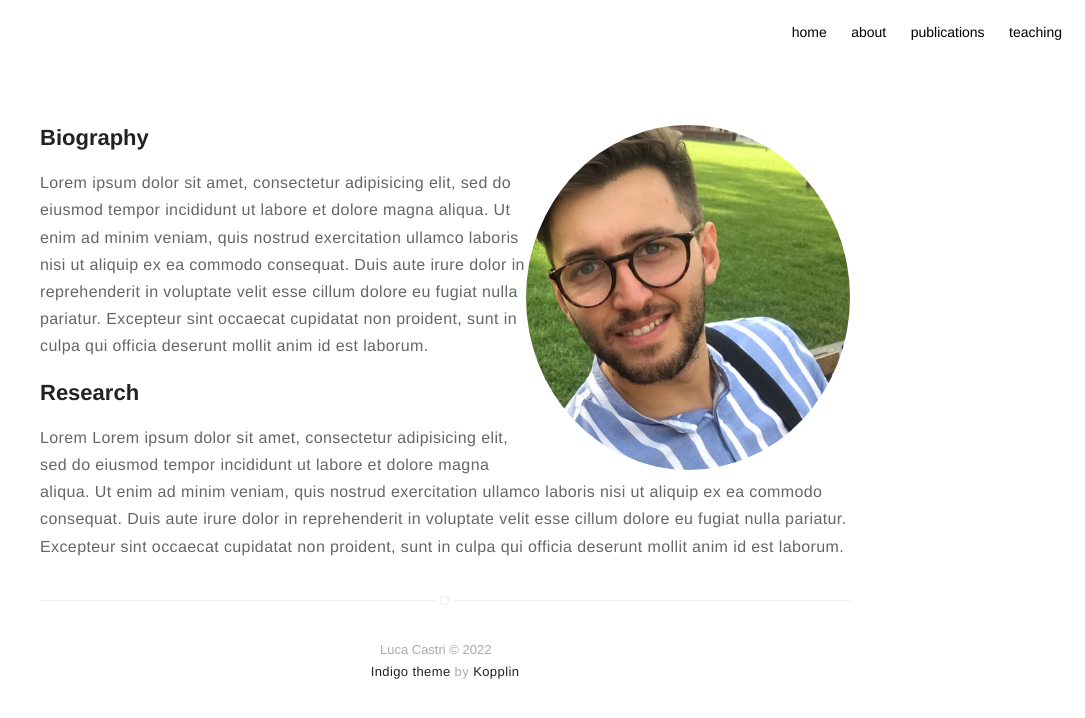
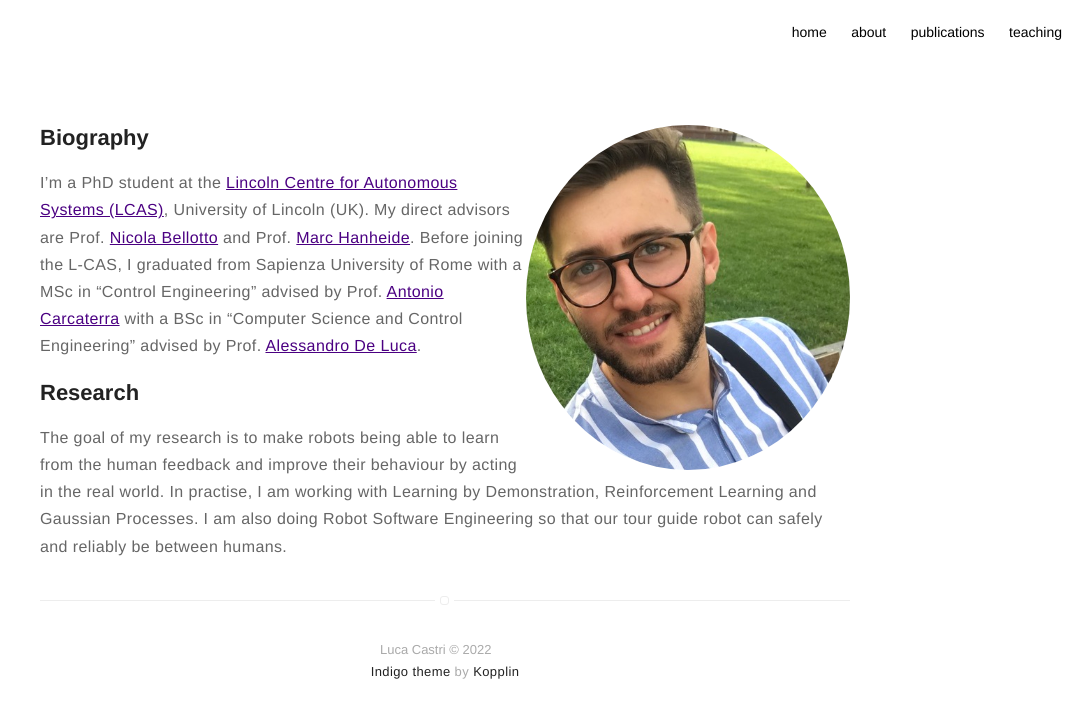
Before and after one commit to lcastri/lcastri.github.io, a Jekyll site: the page built from about.md, in a window 1280 px wide. Shown: the top 718 px of the page, without its empty margins (195-1280 px from the left). Built offline with Jekyll 4.4.1, drawn with Linux system fonts in a browser that asks for light colours; nearby versions of some CDN libraries.

Commit message:
biography about

```diff
--- a/about.md
+++ b/about.md
@@ -4,17 +4,12 @@ layout: page
 ---
 <img class="selfie-about" src="{% if site.external-image %}{{ site.picture }}{% else %}{{ site.url }}/{{ site.picture }}{% endif %}" align="right">
 <h2>Biography</h2>
-<p>Lorem ipsum dolor sit amet, consectetur adipisicing elit, sed do eiusmod
-tempor incididunt ut labore et dolore magna aliqua. Ut enim ad minim veniam,
-quis nostrud exercitation ullamco laboris nisi ut aliquip ex ea commodo
-consequat. Duis aute irure dolor in reprehenderit in voluptate velit esse
-cillum dolore eu fugiat nulla pariatur. Excepteur sint occaecat cupidatat non
-proident, sunt in culpa qui officia deserunt mollit anim id est laborum.</p>
+<p>
+
+I’m a PhD student at the <a href="https://lcas.lincoln.ac.uk/wp/">Lincoln Centre for Autonomous Systems (LCAS)</a>, University of Lincoln (UK). My direct advisors are Prof. <a href="https://nbellotto.blogs.lincoln.ac.uk/">Nicola Bellotto</a> and Prof. <a href="https://www.hanheide.net/">Marc Hanheide</a>.
+
+Before joining the L-CAS, I graduated from Sapienza University of Rome with a MSc in “Control Engineering” advised by Prof. <a href="https://phd.uniroma1.it/web/ANTONIO-CARCATERRA_nC1827_EN.aspx">Antonio Carcaterra</a> with a BSc in “Computer Science and Control Engineering” advised by Prof. <a href="http://www.diag.uniroma1.it/deluca/">Alessandro De Luca</a>.
+</p>
 
 <h2>Research</h2>
-<p>Lorem Lorem ipsum dolor sit amet, consectetur adipisicing elit, sed do eiusmod
-tempor incididunt ut labore et dolore magna aliqua. Ut enim ad minim veniam,
-quis nostrud exercitation ullamco laboris nisi ut aliquip ex ea commodo
-consequat. Duis aute irure dolor in reprehenderit in voluptate velit esse
-cillum dolore eu fugiat nulla pariatur. Excepteur sint occaecat cupidatat non
-proident, sunt in culpa qui officia deserunt mollit anim id est laborum.</p>
+<p>The goal of my research is to make robots being able to learn from the human feedback and improve their behaviour by acting in the real world. In practise, I am working with Learning by Demonstration, Reinforcement Learning and Gaussian Processes. I am also doing Robot Software Engineering so that our tour guide robot can safely and reliably be between humans.</p>
```
